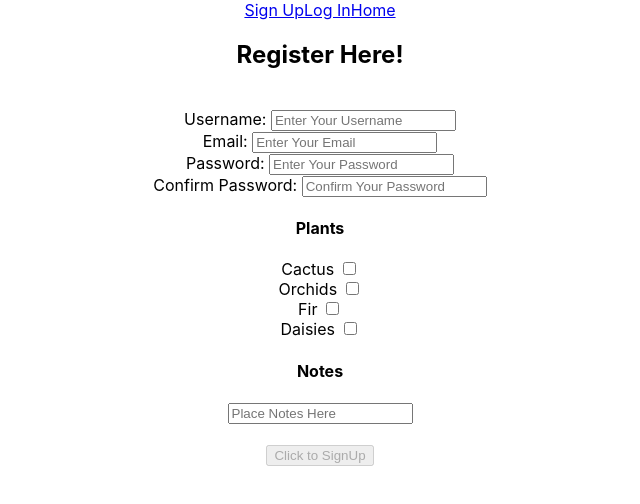
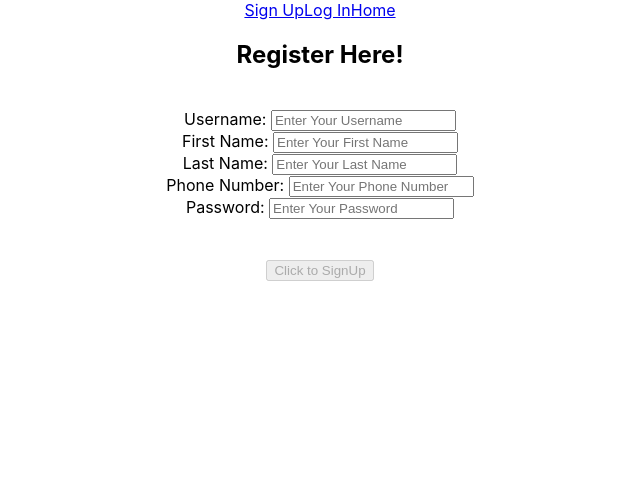
Before and after one commit to MattBokovitz1/WaterMyPlants, a React (Create React App) app in the folder water-my-plants/: page /signup in a window 1280 px wide. Shown: the top 504 px of the page, without its empty margins (320-960 px from the left). Built offline with nearby package versions, Linux system fonts and the light colour scheme.

Commit message:
updatedSignInForm

```diff
--- a/water-my-plants/src/components/front-page/LoginForm.js
+++ b/water-my-plants/src/components/front-page/LoginForm.js
@@ -108,6 +108,20 @@ export default function LoginForm() {
             onChange={change}
           />
           <br />
+          <button disabled={disabled}>Click to Log in</button>
+
+          <div className="login-container">
+            {login.map((register) => {
+              if (!register) {
+                return <h3>Working on Finding Your Account</h3>;
+              }
+              return (
+                <div className="login-details">
+                  <h2>Your Login Was Successful!</h2>
+                </div>
+              );
+            })}
+          </div>
         </div>
       </form>
     </div>
--- a/water-my-plants/src/components/front-page/SignupForm.js
+++ b/water-my-plants/src/components/front-page/SignupForm.js
@@ -4,22 +4,20 @@ import * as yup from "yup";
 import schema from "form-schema-validation";
 
 const initialFormValues = {
-  name: "",
-  email: "",
+  id: "",
+  firstName: "",
+  lastName: "",
+  username: "",
   password: "",
-  confirmpassword: "",
-  cactus: false,
-  orchids: false,
-  fir: false,
-  daisies: false,
-  notes: "",
+  phoneNumber: "",
+  profileURL: "",
 };
 
 const initialFormErrors = {
-  Username: "",
-  email: "",
+  firstName: "",
+  lastName: "",
+  username: "",
   password: "",
-  confirmpassword: "",
 };
 
 export default function Form() {
@@ -76,14 +74,11 @@ export default function Form() {
   const submit = (evt) => {
     evt.preventDefault();
     const newRegister = {
-      name: formValues.name.trim(),
-      email: formValues.email.trim(),
+      username: formValues.username.trim(),
+      firstName: formValues.firstName.trim(),
+      lastName: formValues.lastName.trim(),
+      phoneNumber: formValues.phoneNumber.trim(),
       password: formValues.password.trim(),
-      confirmpassword: formValues.confirmpassword.trim(),
-      plant: ["cactus", "orchids", "fir", "daisies"].filter(
-        (plant) => formValues[plant]
-      ),
-      notes: formValues.notes.trim,
     };
     postNewRegister(newRegister);
   };
@@ -99,10 +94,11 @@ export default function Form() {
       <h2>Register Here!</h2>
       <form onSubmit={submit}>
         <div className="errors-container">
-          <div>{formErrors.name}</div>
-          <div>{formErrors.email}</div>
+          <div>{formErrors.username}</div>
+          <div>{formErrors.firstName}</div>
+          <div>{formErrors.lastName}</div>
+          <div>{formErrors.phoneNumber}</div>
           <div>{formErrors.password}</div>
-          <div>{formErrors.confirmpassword}</div>
         </div>
         <br />
 
@@ -112,20 +108,38 @@ export default function Form() {
             type="text"
             name="username"
             placeholder="Enter Your Username"
-            value={formValues.name}
+            value={formValues.username}
             onChange={change}
           />
           <br />
-          <label>Email: </label>
+          <label>First Name: </label>
           <input
             type="text"
-            name="email"
-            placeholder="Enter Your Email"
-            value={formValues.email}
+            name="firstName"
+            placeholder="Enter Your First Name"
+            value={formValues.firstName}
             onChange={change}
           />
           <br />
-          <label>Password: </label>
+          <label>Last Name: </label>
+          <input
+            type="text"
+            name="lastName"
+            placeholder="Enter Your Last Name"
+            value={formValues.lastName}
+            onChange={change}
+          />
+          <br />
+          <label>Phone Number: </label>
+          <input
+            type="tel"
+            name="phoneNumber"
+            placeholder="Enter Your Phone Number"
+            value={formValues.phoneNumber}
+            onChange={change}
+          />
+          <br />
+          <label> Password: </label>
           <input
             type="text"
             name="password"
@@ -134,64 +148,6 @@ export default function Form() {
             onChange={change}
           />
           <br />
-          <label>Confirm Password: </label>
-          <input
-            type="text"
-            name="confirmpassword"
-            placeholder="Confirm Your Password"
-            value={formValues.confirmpassword}
-            onChange={change}
-          />
-          <br />
-          <h4>Plants</h4>
-          <label>
-            Cactus{" "}
-            <input
-              type="checkbox"
-              name="cactus"
-              checked={formValues.cactus}
-              onChange={change}
-            />
-          </label>
-          <br />
-          <label>
-            Orchids{" "}
-            <input
-              type="checkbox"
-              name="orchids"
-              checked={formValues.orchids}
-              onChange={change}
-            />
-          </label>
-          <br />
-          <label>
-            Fir{" "}
-            <input
-              type="checkbox"
-              name="fir"
-              checked={formValues.fir}
-              onChange={change}
-            />
-          </label>
-          <br />
-          <label>
-            Daisies{" "}
-            <input
-              type="checkbox"
-              name="daisies"
-              checked={formValues.daisies}
-              onChange={change}
-            />
-          </label>
-          <br />
-          <h4>Notes</h4>
-          <input
-            type="text"
-            name="notes"
-            placeholder="Place Notes Here"
-            value={formValues.notes}
-            onChange={change}
-          />
           <br />
           <br />
           <button disabled={disabled}>Click to SignUp</button>
```
